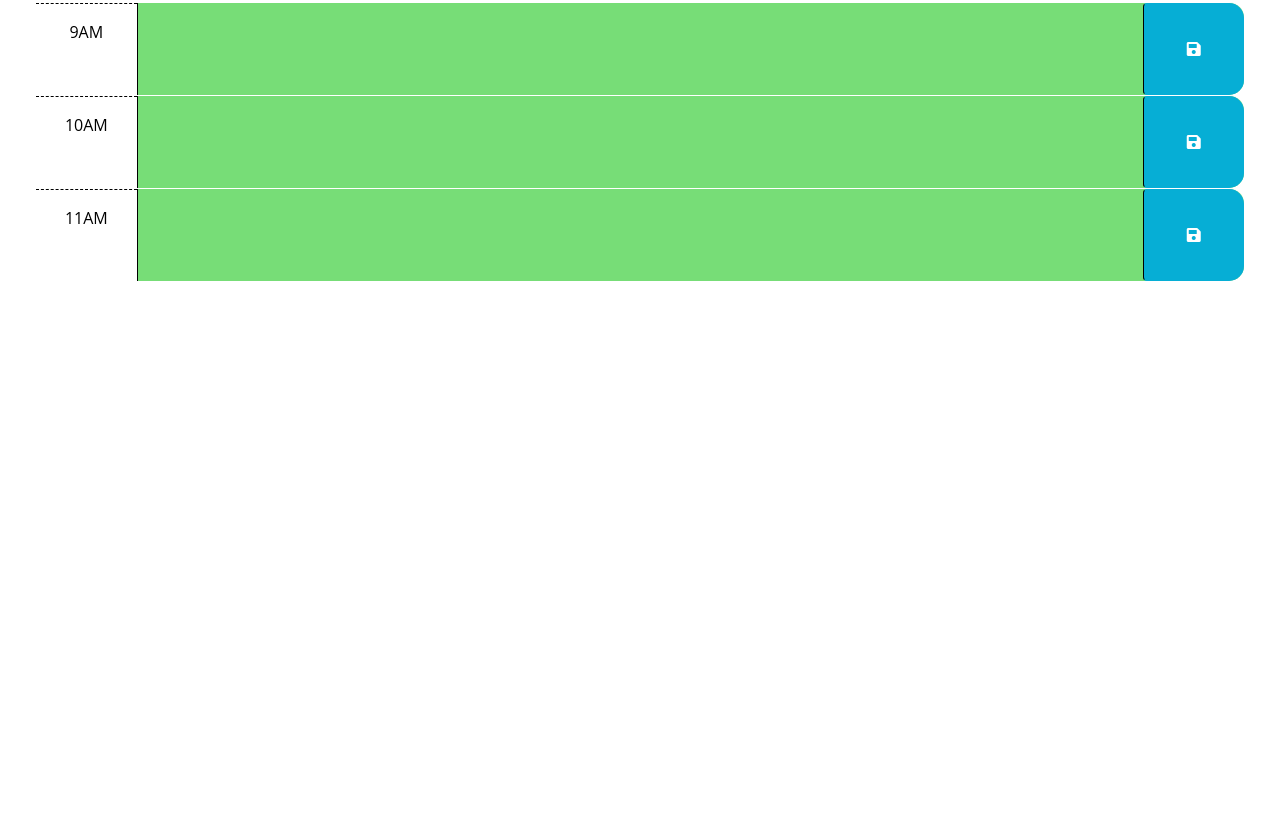
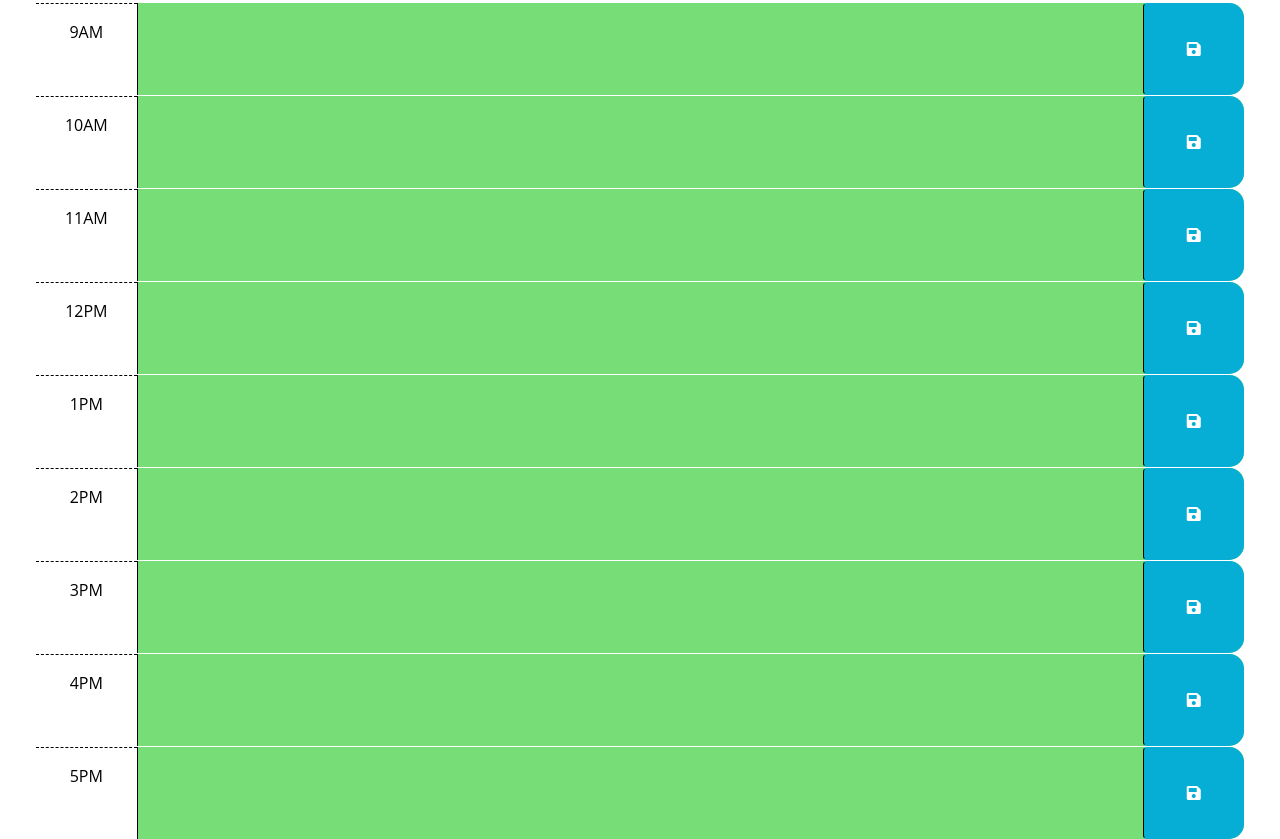
Before and after one commit to chwd31/work_day_scheduler, a plain HTML site: page index.html in a window 1280 px wide. Shown: the part 295-1134 px from the top of the page. Before the commit the page ends 800 px from the top, so only its background shows below. Drawn offline with nearby package versions, Linux system fonts and the light colour scheme.

Commit message:
added hour blocks

```diff
--- a/index.html
+++ b/index.html
@@ -67,13 +67,63 @@
           <i class="fas fa-save" aria-hidden="true"></i>
         </button>
       </div>
+
+      <div id="hour-12" class="row time-block future">
+        <div class="col-2 col-md-1 hour text-center py-3">12PM</div>
+        <textarea class="col-8 col-md-10 description" rows="3"> </textarea>
+        <button class="btn saveBtn col-2 col-md-1" aria-label="save">
+          <i class="fas fa-save" aria-hidden="true"></i>
+        </button>
+      </div>
+
+      <div id="hour-13" class="row time-block future">
+        <div class="col-2 col-md-1 hour text-center py-3">1PM</div>
+        <textarea class="col-8 col-md-10 description" rows="3"> </textarea>
+        <button class="btn saveBtn col-2 col-md-1" aria-label="save">
+          <i class="fas fa-save" aria-hidden="true"></i>
+        </button>
+      </div>
+
+      <div id="hour-14" class="row time-block future">
+        <div class="col-2 col-md-1 hour text-center py-3">2PM</div>
+        <textarea class="col-8 col-md-10 description" rows="3"> </textarea>
+        <button class="btn saveBtn col-2 col-md-1" aria-label="save">
+          <i class="fas fa-save" aria-hidden="true"></i>
+        </button>
+      </div>
+
+      <div id="hour-15" class="row time-block future">
+        <div class="col-2 col-md-1 hour text-center py-3">3PM</div>
+        <textarea class="col-8 col-md-10 description" rows="3"> </textarea>
+        <button class="btn saveBtn col-2 col-md-1" aria-label="save">
+          <i class="fas fa-save" aria-hidden="true"></i>
+        </button>
+      </div>
+
+      <div id="hour-16" class="row time-block future">
+        <div class="col-2 col-md-1 hour text-center py-3">4PM</div>
+        <textarea class="col-8 col-md-10 description" rows="3"> </textarea>
+        <button class="btn saveBtn col-2 col-md-1" aria-label="save">
+          <i class="fas fa-save" aria-hidden="true"></i>
+        </button>
+      </div>
+
+      <div id="hour-17" class="row time-block future">
+        <div class="col-2 col-md-1 hour text-center py-3">5PM</div>
+        <textarea class="col-8 col-md-10 description" rows="3"> </textarea>
+        <button class="btn saveBtn col-2 col-md-1" aria-label="save">
+          <i class="fas fa-save" aria-hidden="true"></i>
+        </button>
+      </div>
     </div>
 
     <script src="https://cdnjs.cloudflare.com/ajax/libs/jquery/3.2.1/jquery.min.js"></script>
     <script src="https://cdn.jsdelivr.net/npm/dayjs@1.11.3/dayjs.min.js"
     integrity="sha256-iu/zLUB+QgISXBLCW/mcDi/rnf4m4uEDO0wauy76x7U="
     crossorigin="anonymous"></script>
-    <script src="https://cdn.jsdelivr.net/npm/dayjs@1.9.4/dayjs.min.js"></script>
+    <script src="https://cdn.jsdelivr.net/npm/dayjs@1/dayjs.min.js"></script>
+<script src="https://cdn.jsdelivr.net/npm/dayjs@1/plugin/utc.js"></script>
+<script>dayjs.extend(window.dayjs_plugin_utc)</script>
 
 
 
```
